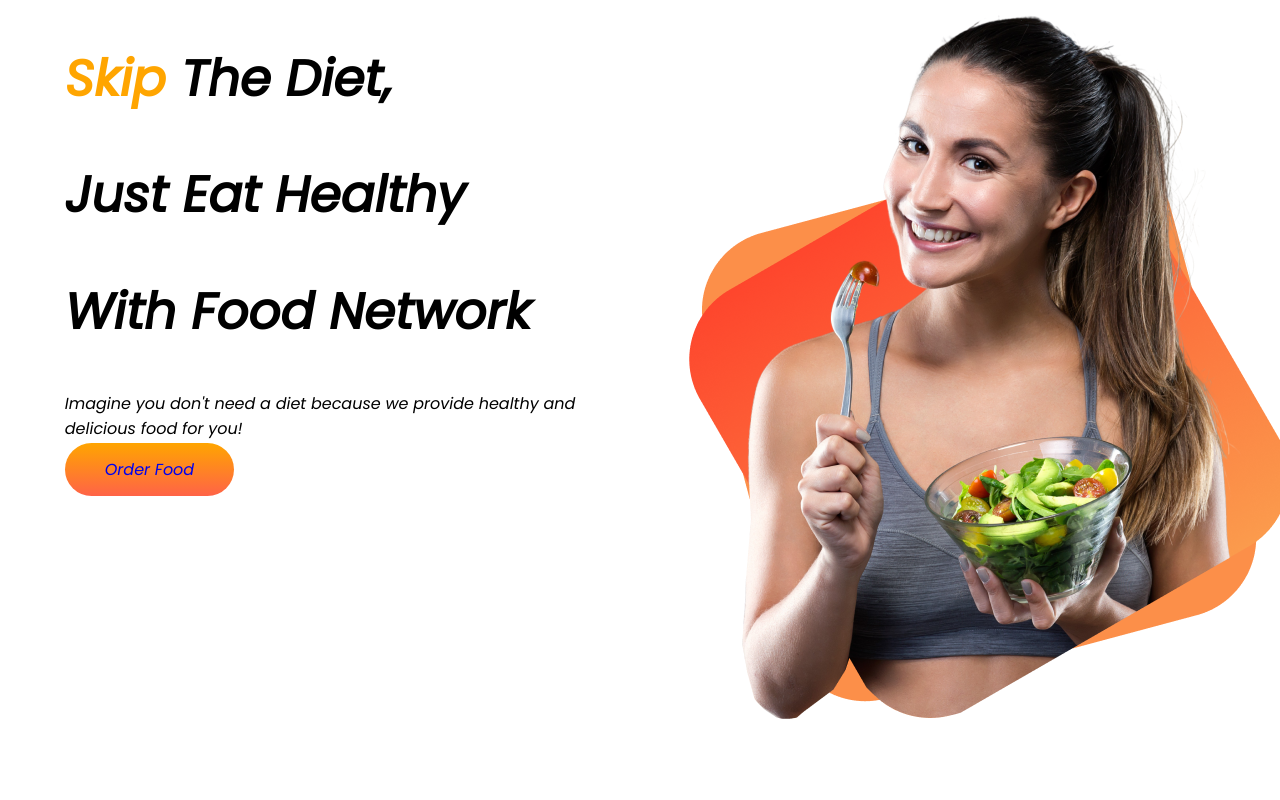
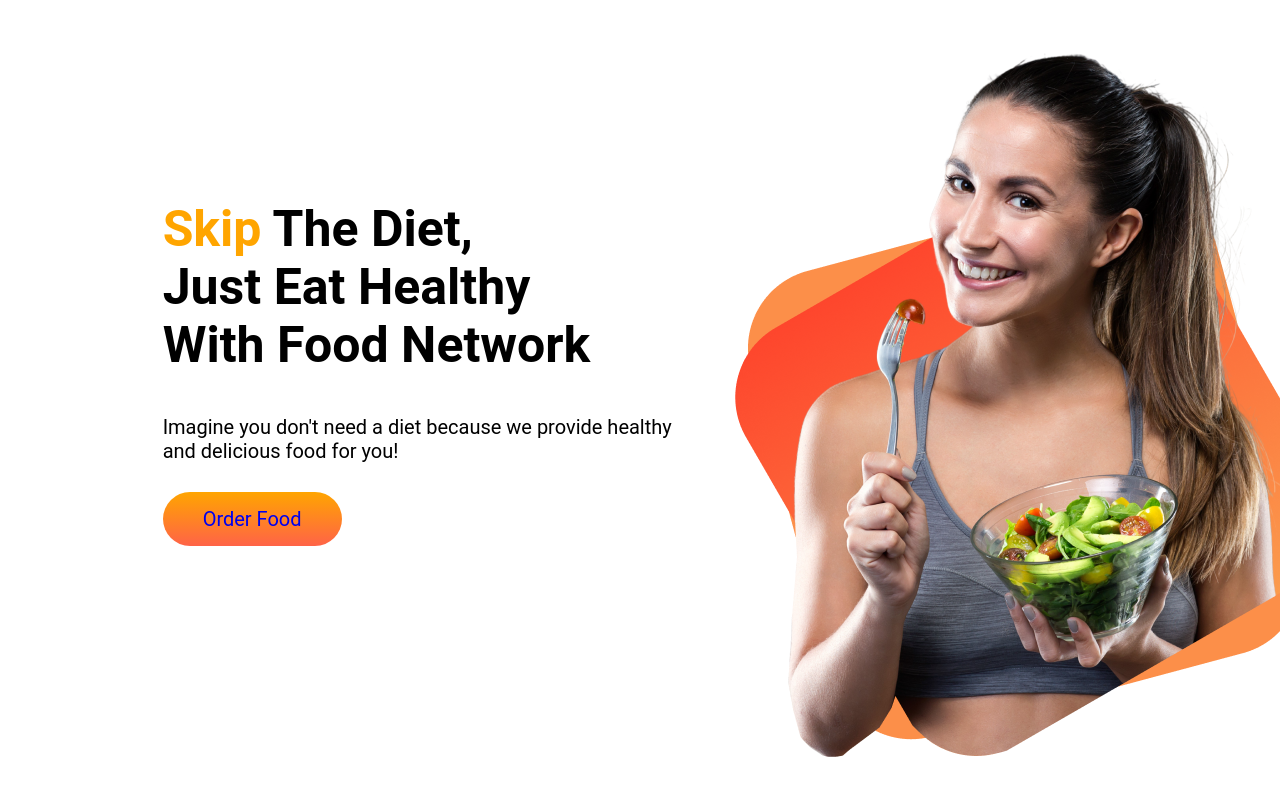
Before and after one commit to sntanju/Food-Network, a plain HTML site: page index.html in a window 1280 px wide. Shown: the top 800 px of the page. Drawn offline with Linux system fonts and the light colour scheme.

Commit message:
fourth-commit

```diff
--- a/index.html
+++ b/index.html
@@ -12,11 +12,12 @@
 </head>
 <body>
     <section class="sec">
-        <div class="half-width">
-            <h1><span class="color">Skip</span> The Diet, </h1>
-            <h1>Just Eat Healthy</h1>
-            <h1>With Food Network</h1>
+        <div class="half-width container">
+            <h1><span class="color">Skip</span> The Diet,<br>
+            Just Eat Healthy<br>
+            With Food Network</h1>
             <p>Imagine you don't need a diet because we provide healthy and delicious food for you!</p>
+            <br>
             <a class="button-link" target="_blank" href="file:///C:/projects/developer%20portfolio/index.html">Order Food</a>
         </div>
         <div class="half-width">
@@ -30,9 +31,10 @@
         <div  class="half-width">
         <h1>About Me</h1>
         <p>I am Sanjida Nasrin Tanju.I am a student.Now I am learning Web Development.Because I want to be a Web Developer. </p>
+        <br>
         <a  class="button-link" target="_blank" href="file:///C:/projects/developer%20portfolio/index.html">Contact Me</a>
         </div>
-    </section>c
+    </section>
     <section>
         <h1 class="text">My Recipes</h1>
         <P class="text">I am Tanju.I can cook various types of food like polaw, korma, biriany,desert etc.Some of my recipes are here </P>
--- a/style.css
+++ b/style.css
@@ -2,8 +2,10 @@
     color: orange;
 }
 body{
-    font-family: 'Poppins', sans-serif;
-    margin: 0px;
+    padding-top: 30px;
+    font-family: 'Roboto', sans-serif;
+    margin-left: 100px;
+    font-size:20px ;
 }
 h1{
     font-size:50px ;
@@ -16,6 +18,9 @@ h1{
 .half-width{
     width: 50%;
     padding-left:2%;
+}
+.container{
+    margin-top: 120px;
 }
 .button-link{
     text-decoration: none;
```
